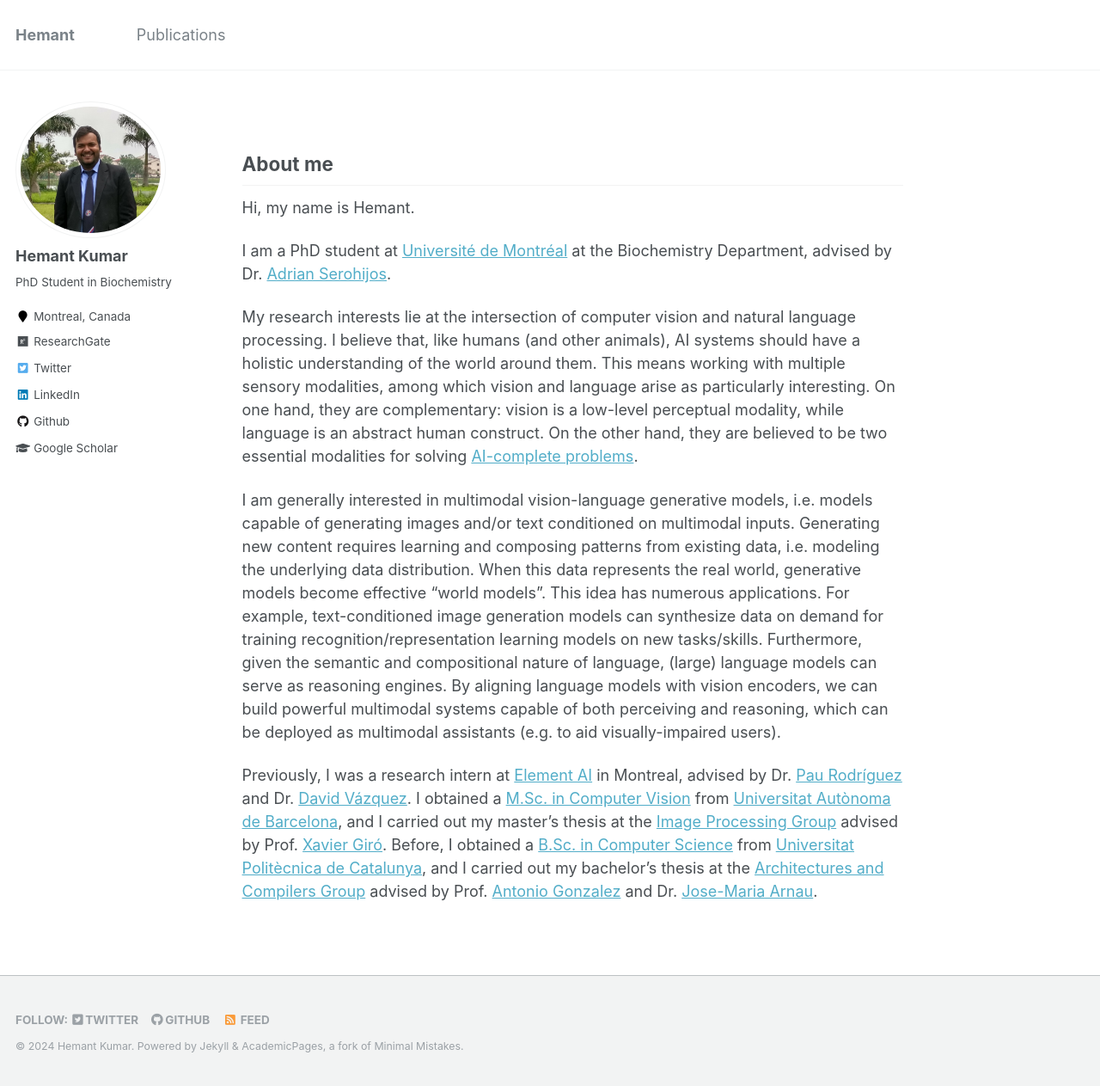
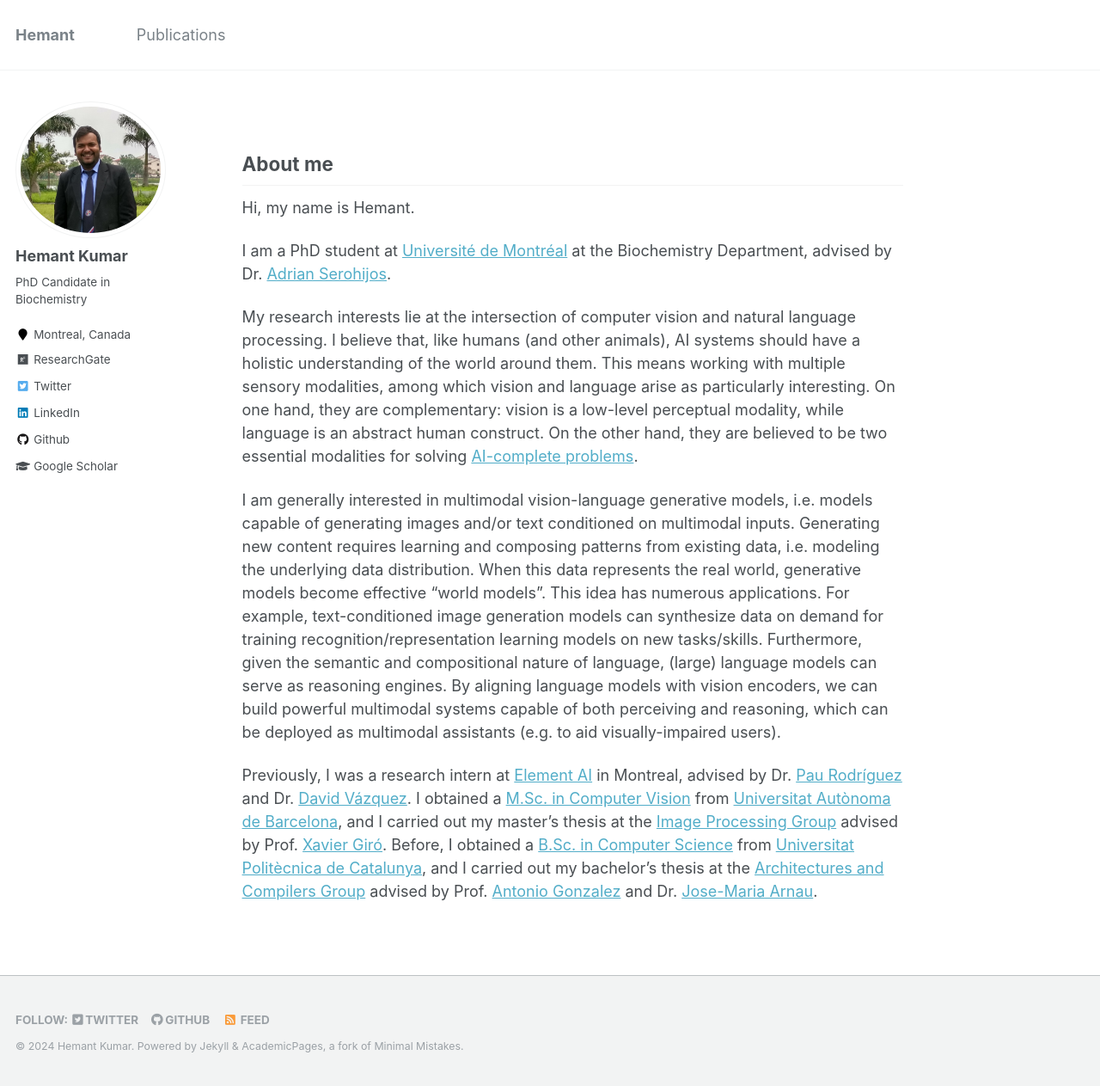
Before and after one commit to hemantkiitg/hemantkiitg.github.io, a Jekyll site: the page built from _pages/about.md, in a window 1280 px wide and 1263 px high. Shown: the whole window at 86% size. Built offline with Jekyll 4.4.1, drawn with Linux system fonts in a browser that asks for light colours.

Commit message:
Update _config.yml

```diff
--- a/_config.yml
+++ b/_config.yml
@@ -10,7 +10,7 @@ locale                   : "en-US"
 title                    : "Hemant"
 title_separator          : "-"
 name                     : &name "Hemant Kumar"
-description              : &description "PhD Student in Biochemistry"
+description              : &description "PhD Candidatex in Biochemistry"
 url                      : https://hemantkiitg.github.io # the base hostname & protocol for your site e.g. "https://mmistakes.github.io"
 baseurl                  : "" # the subpath of your site, e.g. "/blog"
 repository               : "hemantkiitg/hemantkiitg.github.io"
@@ -82,7 +82,7 @@ analytics:
 author:
   name             : "Hemant Kumar"
   avatar           : "picture.jpg"
-  bio              : "PhD Student in Biochemistry"
+  bio              : "PhD Candidate in Biochemistry"
   location         : "Montreal, Canada"
   employer         :
   pubmed           :
```
